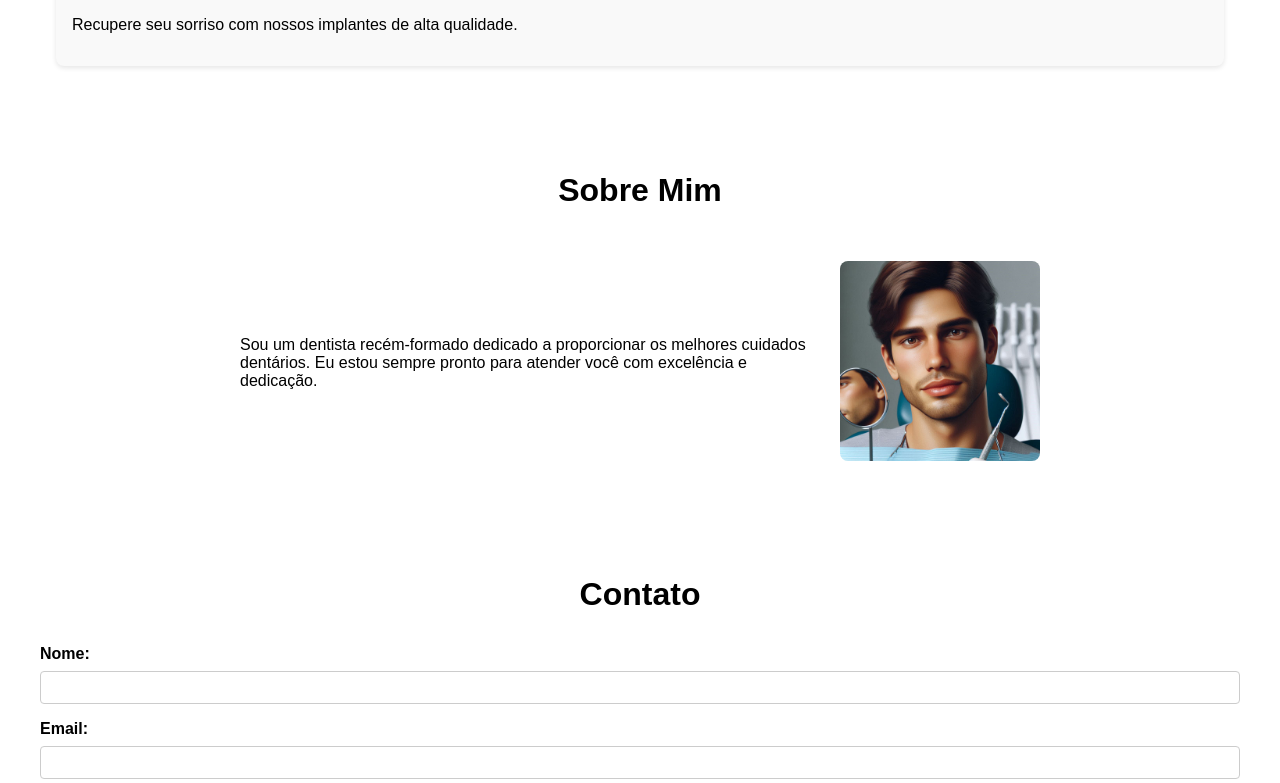
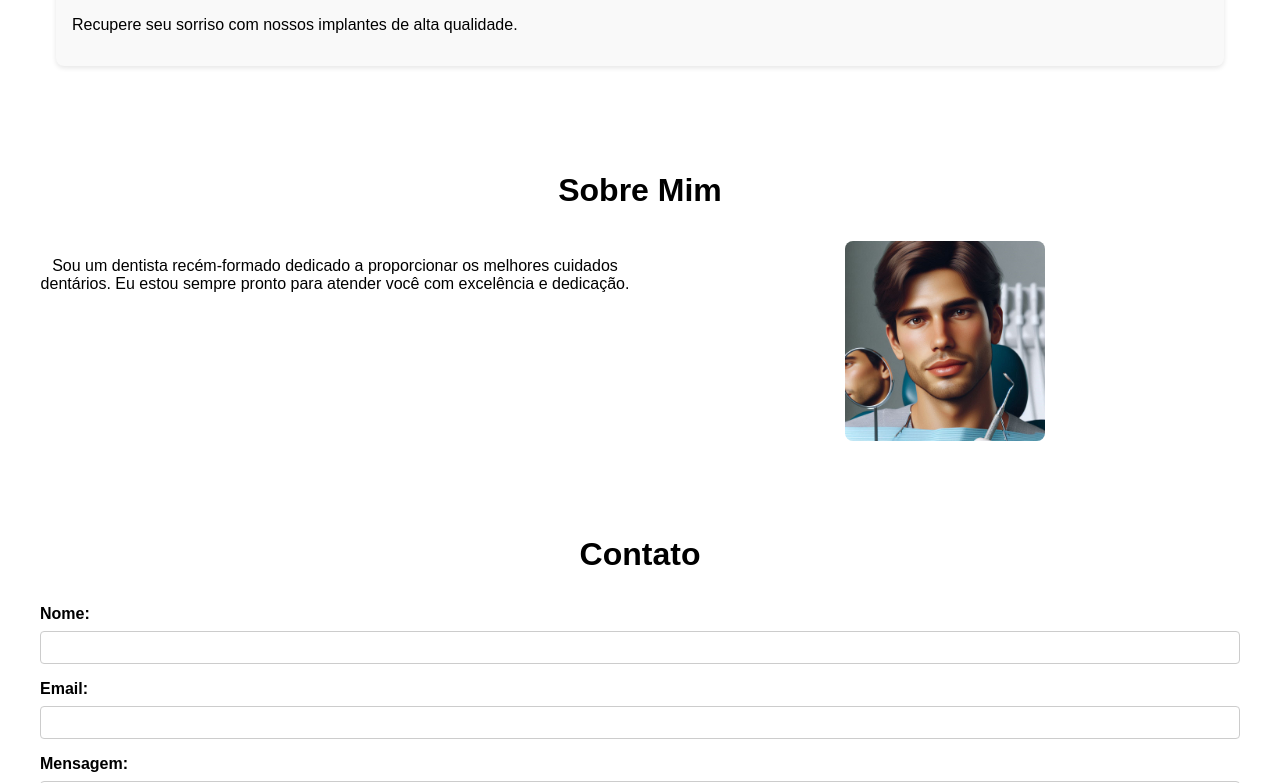
Before and after one commit to henriquecefet/ClinicaDiego, a plain HTML site: page index.html in a window 1280 px wide. Shown: the part 840-1623 px from the top of the page. Drawn offline with Linux system fonts and the light colour scheme.

Commit message:
Add files via upload

```diff
--- a/styles.css
+++ b/styles.css
@@ -224,24 +224,30 @@ body {
     font-family: Arial, sans-serif;
 }
 
+#about {
+    text-align: center; /* Centraliza o texto */
+}
+
 .about-wrapper {
-    display: flex;
-    justify-content: center;
-    padding: 20px 0;
+    display: flex; /* Ativa o flexbox */
+    justify-content: center; /* Centraliza os elementos filhos horizontalmente */
+    align-items: center; /* Centraliza os elementos filhos verticalmente */
 }
 
 .about-container {
-    display: flex;
-    align-items: center;
-    justify-content: space-between;
-    max-width: 800px;
-    width: 100%;
+    display: flex; /* Ativa o flexbox */
+    flex-direction: row; /* Coloca os elementos lado a lado */
 }
 
 .about-text {
-    flex: 1;
-    margin-right: 20px; /* Espaço entre o texto e a imagem */
+    flex: 1; /* Ocupa o espaço disponível */
 }
+
+.about-image {
+    flex: 1; /* Ocupa o espaço disponível */
+    margin-left: 20px; /* Espaçamento entre o texto e a imagem */
+}
+
 
 .about-image img {
     max-width: 200px; /* Ajuste o tamanho da imagem conforme necessário */
```
